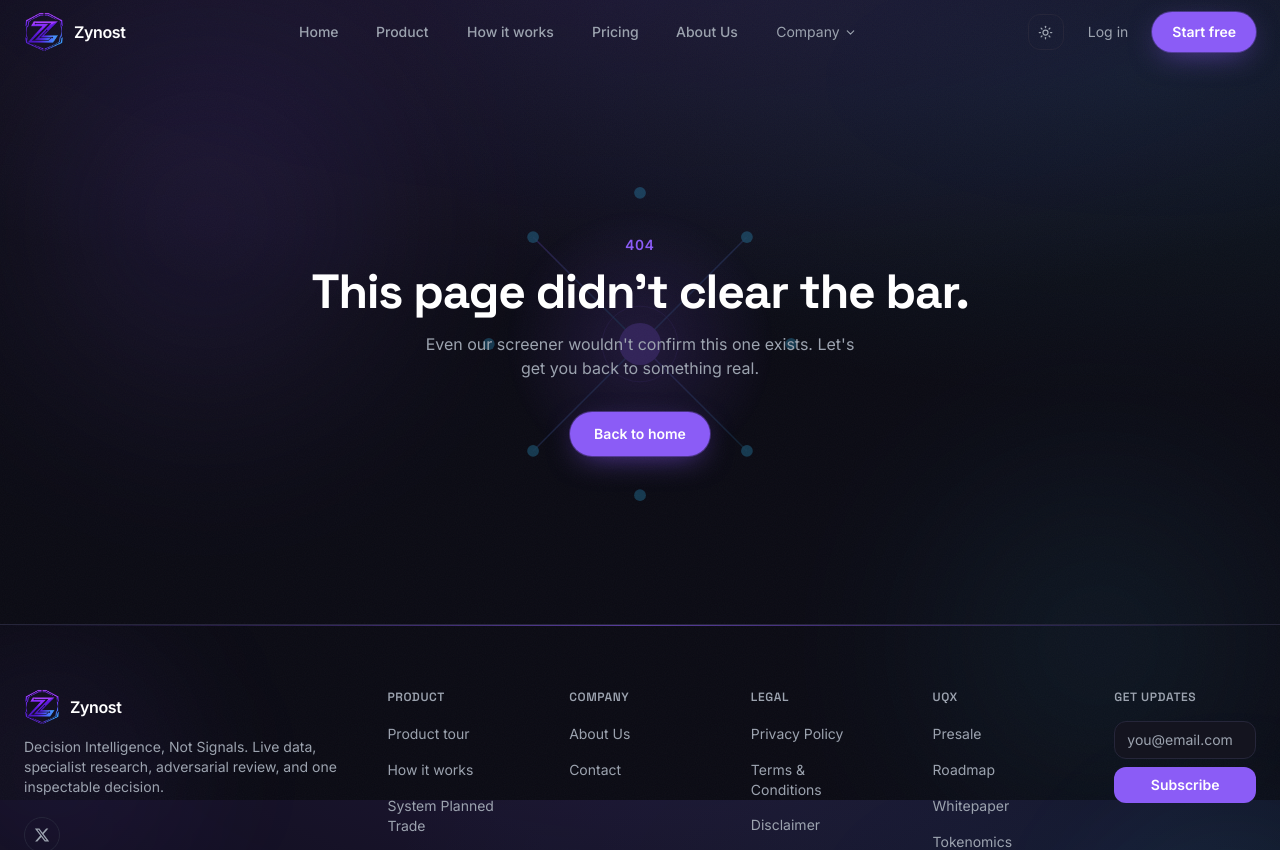
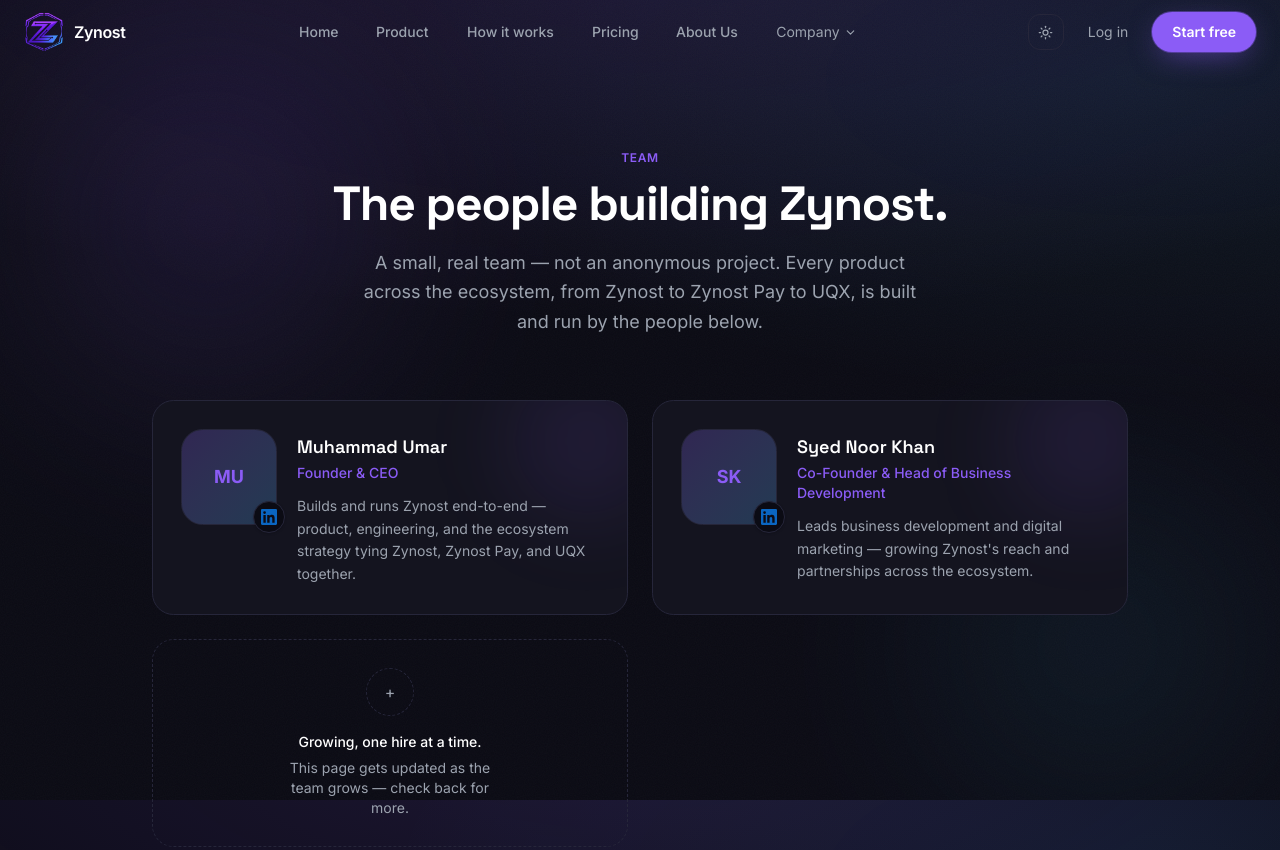
Before and after one commit to umarae-dev/zynost-website, a Next.js app: page /team in a window 1280 px wide. Before the commit this address had no page. Shown: the top 850 px of the page. Built offline with nearby package versions, Linux system fonts and the light colour scheme.

Commit message:
Add Team page with founder/co-founder profiles and LinkedIn links
Photos fall back gracefully to initials avatars until the real image
files are placed in public/team/ — nothing renders broken in the
meantime.

Co-Authored-By: Claude Sonnet 5 <noreply@anthropic.com>

```diff
--- a/app/about/page.tsx
+++ b/app/about/page.tsx
@@ -4,6 +4,7 @@ import { Eye, ShieldCheck, Gavel, Sparkles, LineChart, Wallet, Coins, ArrowUpRig
 import { Reveal, RevealGroup, RevealItem } from "@/components/shared/Reveal";
 import { AnimatedCounter } from "@/components/shared/AnimatedCounter";
 import { MagneticButton } from "@/components/shared/MagneticButton";
+import Dither from "@/components/effects/Dither";
 import { STATS, SITE, ZYNOST_PAY_URL } from "@/lib/constants";
 
 export const metadata: Metadata = {
@@ -16,7 +17,7 @@ const PRODUCTS = [
     icon: LineChart,
     name: "Zynost",
     role: "AI trading intelligence",
-    body: "The 18-agent research workspace this page is about — live analysis, backtested trade plans, and a Skeptic that argues the other side before you see a verdict.",
+    body: "The research workspace this page is about — live analysis, backtested trade plans, deterministic Institutional Lenses/FlowState/Market Twin, and a Decision Brief that argues the other side before you see a verdict.",
     href: SITE.appUrl,
     linkLabel: "app.zynost.com",
   },
@@ -52,7 +53,7 @@ const VALUES = [
   {
     icon: Gavel,
     title: "We argue with ourselves first",
-    body: "A dedicated Skeptic agent tries to break every bullish case before you ever see a verdict. Honesty is a feature, not an afterthought.",
+    body: "The Decision Brief tries to break every bullish case before you ever see a verdict. Honesty is a feature, not an afterthought.",
   },
   {
     icon: Sparkles,
@@ -64,6 +65,24 @@ const VALUES = [
 export default function AboutPage() {
   return (
     <div className="mx-auto max-w-4xl px-6 py-20">
+      <div className="relative overflow-hidden rounded-3xl">
+        {/* Dithered wave backdrop, brand-violet tinted — the only place
+            on the site using this specific retro/CRT-dither texture, kept
+            to the About page's intro band rather than reused site-wide.
+            Heaviest of the three React Bits effects added this pass (full
+            R3F scene + a postprocessing pass), so it's scoped to one
+            contained header band rather than a full-page background. */}
+        <div aria-hidden className="pointer-events-none absolute inset-0 opacity-25">
+          <Dither
+            waveColor={[0.55, 0.36, 0.96]}
+            colorNum={4}
+            waveAmplitude={0.25}
+            waveFrequency={2.5}
+            waveSpeed={0.04}
+            enableMouseInteraction={false}
+          />
+        </div>
+        <div className="relative px-2 py-10 sm:px-4">
           <Reveal>
             <span className="text-xs font-semibold uppercase tracking-wider text-violet">
               About Us
@@ -72,6 +91,8 @@ export default function AboutPage() {
               We got tired of guessing, so we built something that doesn&apos;t.
             </h1>
           </Reveal>
+        </div>
+      </div>
 
       <Reveal delay={0.1} className="mt-8 space-y-5 text-lg leading-relaxed text-muted-foreground">
         <p>
@@ -86,11 +107,12 @@ export default function AboutPage() {
           it thinks, clearly, with its reasoning shown?
         </p>
         <p>
-          That became 18 specialist agents, a Skeptic that actively hunts for holes in the
-          bullish case, and a Judge that weighs everything into one verdict. Every strategy we
-          surface is backtested against real history and published transparently — including
-          the times a strategy&apos;s edge turned out to be smaller than we first measured.
-          We&apos;d rather show you the correction than hide it.
+          That became 17 specialist agents feeding a deterministic evidence layer — Institutional
+          Lenses, FlowState, Market Twin — and one Decision Brief that actively hunts for holes
+          in the bullish case before weighing everything into a verdict, in your own language.
+          Every strategy we surface is backtested against real history and published
+          transparently — including the times a strategy&apos;s edge turned out to be smaller
+          than we first measured. We&apos;d rather show you the correction than hide it.
         </p>
       </Reveal>
 
@@ -153,7 +175,13 @@ export default function AboutPage() {
         </RevealGroup>
       </div>
 
-      <Reveal delay={0.1} className="mt-16 rounded-2xl border border-border bg-surface/60 p-10 text-center">
+      <Reveal delay={0.06} className="mt-10 flex justify-center">
+        <Link href="/team" className="text-sm text-violet underline underline-offset-2">
+          Meet the team building {SITE.name} →
+        </Link>
+      </Reveal>
+
+      <Reveal delay={0.1} className="mt-10 rounded-2xl border border-border bg-surface/60 p-10 text-center">
         <h2 className="text-2xl font-bold tracking-tight">See it for yourself.</h2>
         <p className="mt-2 text-muted-foreground">
           No credit card required for unlimited free research.
--- /dev/null
+++ b/app/team/page.tsx
@@ -0,0 +1,139 @@
+import type { Metadata } from "next";
+import fs from "node:fs";
+import path from "node:path";
+import Image from "next/image";
+import Link from "next/link";
+import { Reveal, RevealGroup, RevealItem } from "@/components/shared/Reveal";
+import { MagneticButton } from "@/components/shared/MagneticButton";
+import { LinkedinLogo } from "@/components/shared/SocialIcons";
+import { SITE } from "@/lib/constants";
+
+export const metadata: Metadata = {
+  title: "Team",
+  description: `The people building ${SITE.name} — Zynost, Zynost Pay, and UQX.`,
+};
+
+type TeamMember = {
+  name: string;
+  role: string;
+  bio: string;
+  image: string | null;
+  linkedin: string;
+  initials: string;
+};
+
+// Falls back to an initials avatar if the photo hasn't been dropped into
+// public/team/ yet, so this page never ships a broken <img> in the meantime.
+function photoIfExists(filename: string): string | null {
+  const exists = fs.existsSync(path.join(process.cwd(), "public", "team", filename));
+  return exists ? `/team/${filename}` : null;
+}
+
+const TEAM: TeamMember[] = [
+  {
+    name: "Muhammad Umar",
+    role: "Founder & CEO",
+    bio: "Builds and runs Zynost end-to-end — product, engineering, and the ecosystem strategy tying Zynost, Zynost Pay, and UQX together.",
+    image: photoIfExists("muhammad-umar.jpg"),
+    linkedin: "https://www.linkedin.com/in/umarae-dev/",
+    initials: "MU",
+  },
+  {
+    name: "Syed Noor Khan",
+    role: "Co-Founder & Head of Business Development",
+    bio: "Leads business development and digital marketing — growing Zynost's reach and partnerships across the ecosystem.",
+    image: photoIfExists("syed-noor-khan.jpg"),
+    linkedin: "https://www.linkedin.com/in/syednoor-khan-47406a386/",
+    initials: "SK",
+  },
+];
+
+export default function TeamPage() {
+  return (
+    <div className="mx-auto max-w-5xl px-6 py-20">
+      <Reveal className="text-center">
+        <span className="text-xs font-semibold uppercase tracking-wider text-violet">Team</span>
+        <h1 className="mt-3 text-balance text-4xl font-bold tracking-tight sm:text-5xl">
+          The people building {SITE.name}.
+        </h1>
+        <p className="mx-auto mt-5 max-w-xl text-lg leading-relaxed text-muted-foreground">
+          A small, real team — not an anonymous project. Every product across the ecosystem, from{" "}
+          {SITE.name} to Zynost Pay to UQX, is built and run by the people below.
+        </p>
+      </Reveal>
+
+      <RevealGroup className="mt-16 grid grid-cols-1 gap-6 sm:grid-cols-2">
+        {TEAM.map((member) => (
+          <RevealItem key={member.name}>
+            <TeamCard member={member} />
+          </RevealItem>
+        ))}
+        <RevealItem>
+          <JoinTeamCard />
+        </RevealItem>
+      </RevealGroup>
+
+      <Reveal delay={0.1} className="mt-16 flex justify-center">
+        <MagneticButton href="/about">More About {SITE.name}</MagneticButton>
+      </Reveal>
+    </div>
+  );
+}
+
+function TeamCard({ member }: { member: TeamMember }) {
+  return (
+    <div className="group relative h-full overflow-hidden rounded-2xl border border-border bg-card p-7 transition-colors hover:border-violet/40">
+      <div
+        aria-hidden
+        className="pointer-events-none absolute -right-10 -top-10 h-40 w-40 rounded-full bg-violet/10 blur-2xl transition-opacity duration-300 group-hover:opacity-80"
+      />
+      <div className="relative flex items-start gap-5">
+        <div className="relative shrink-0">
+          <div className="h-20 w-20 overflow-hidden rounded-2xl border border-border bg-surface-2 sm:h-24 sm:w-24">
+            {member.image ? (
+              <Image
+                src={member.image}
+                alt={member.name}
+                width={96}
+                height={96}
+                className="h-full w-full object-cover"
+              />
+            ) : (
+              <div className="flex h-full w-full items-center justify-center bg-gradient-to-br from-violet/20 to-sky/20 text-lg font-bold text-violet">
+                {member.initials}
+              </div>
+            )}
+          </div>
+          <a
+            href={member.linkedin}
+            target="_blank"
+            rel="noopener noreferrer"
+            aria-label={`${member.name} on LinkedIn`}
+            className="absolute -bottom-2 -right-2 flex h-8 w-8 items-center justify-center rounded-full border border-border bg-background text-[#0A66C2] shadow-sm transition-transform hover:scale-110"
+          >
+            <LinkedinLogo className="h-4 w-4" />
+          </a>
+        </div>
+        <div className="min-w-0 pt-1">
+          <h2 className="text-lg font-semibold">{member.name}</h2>
+          <p className="mt-0.5 text-sm font-medium text-violet">{member.role}</p>
+          <p className="mt-3 text-sm leading-relaxed text-muted-foreground">{member.bio}</p>
+        </div>
+      </div>
+    </div>
+  );
+}
+
+function JoinTeamCard() {
+  return (
+    <div className="flex h-full flex-col items-center justify-center rounded-2xl border border-dashed border-border p-7 text-center">
+      <div className="flex h-12 w-12 items-center justify-center rounded-full border border-dashed border-border text-muted-foreground">
+        +
+      </div>
+      <p className="mt-4 text-sm font-medium text-foreground">Growing, one hire at a time.</p>
+      <p className="mt-1.5 max-w-[26ch] text-sm text-muted-foreground">
+        This page gets updated as the team grows — check back for more.
+      </p>
+    </div>
+  );
+}
--- a/components/layout/Footer.tsx
+++ b/components/layout/Footer.tsx
@@ -26,6 +26,7 @@ const FOOTER_COLUMNS = [
     heading: "Company",
     links: [
       { label: "About Us", href: "/about" },
+      { label: "Team", href: "/team" },
       { label: "Contact", href: "mailto:billing@zynost.com" },
     ],
   },
--- a/components/shared/SocialIcons.tsx
+++ b/components/shared/SocialIcons.tsx
@@ -8,6 +8,14 @@ export function XLogo(props: SVGProps<SVGSVGElement>) {
   return (
     <svg viewBox="0 0 24 24" fill="currentColor" {...props}>
       <path d="M18.244 2.25h3.308l-7.227 8.26 8.502 11.24H16.17l-5.214-6.817L4.99 21.75H1.68l7.73-8.835L1.254 2.25H8.08l4.713 6.231zm-1.161 17.52h1.833L7.084 4.126H5.117z" />
+    </svg>
+  );
+}
+
+export function LinkedinLogo(props: SVGProps<SVGSVGElement>) {
+  return (
+    <svg viewBox="0 0 24 24" fill="currentColor" {...props}>
+      <path d="M20.447 20.452h-3.554v-5.569c0-1.328-.027-3.037-1.852-3.037-1.853 0-2.136 1.446-2.136 2.94v5.666H9.351V9h3.414v1.561h.049c.475-.9 1.637-1.85 3.37-1.85 3.601 0 4.267 2.37 4.267 5.455v6.286zM5.337 7.433a2.062 2.062 0 1 1 0-4.124 2.062 2.062 0 0 1 0 4.124zM7.114 20.452H3.558V9h3.556v11.452zM22.225 0H1.771C.792 0 0 .774 0 1.729v20.542C0 23.227.792 24 1.771 24h20.451C23.2 24 24 23.227 24 22.271V1.729C24 .774 23.2 0 22.222 0h.003z" />
     </svg>
   );
 }
```
Lines whose indentation alone changed are shown as unchanged.
